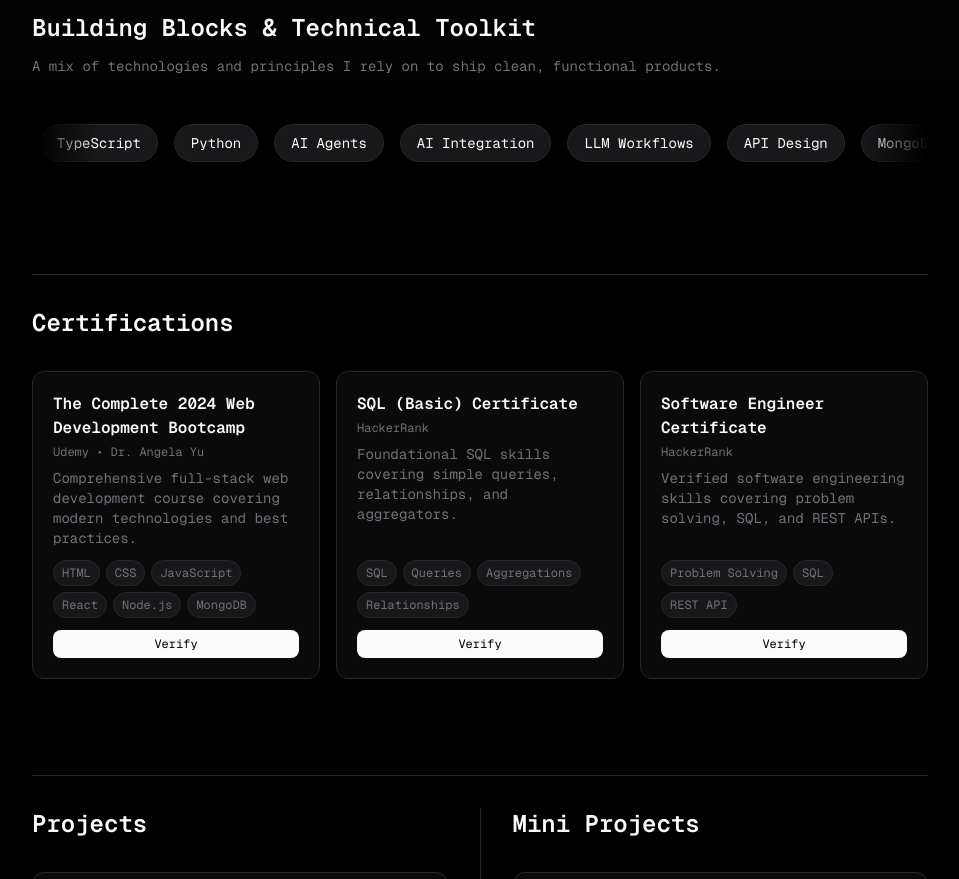
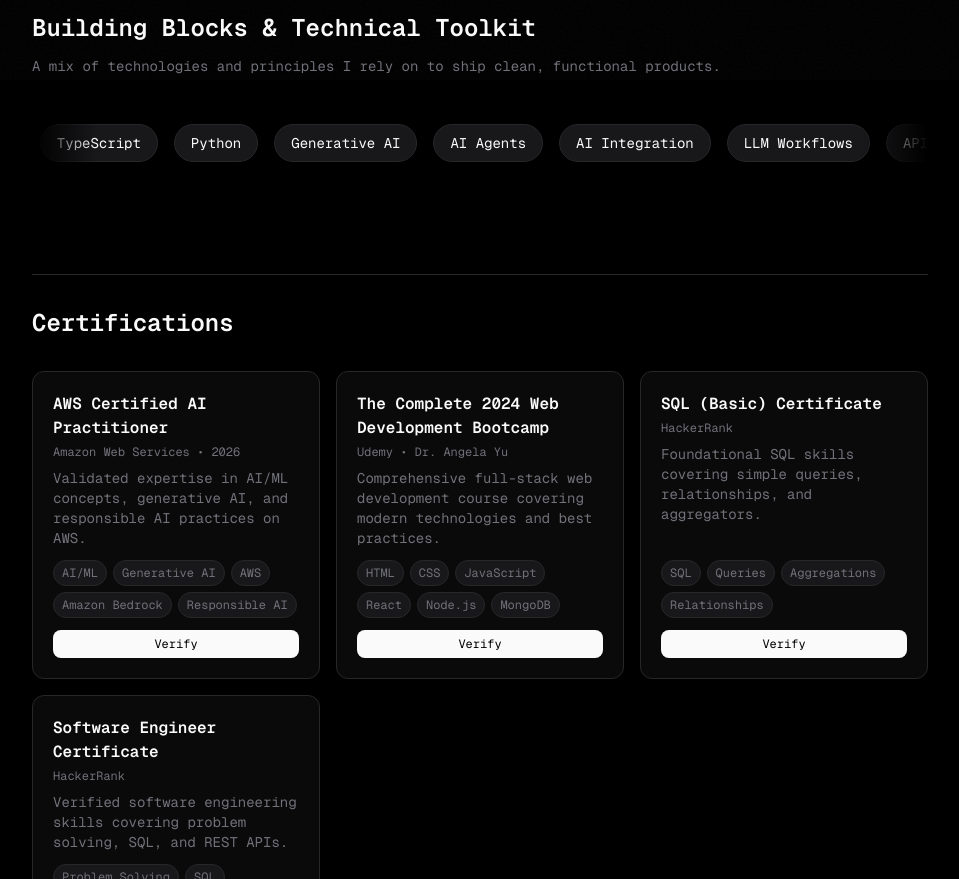
Before and after one commit to pavandeshpande12/My-portfolio, a Next.js app: page / in a window 1280 px wide. Shown: the part 720-1599 px from the top of the page, without its empty margins (160-1119 px from the left). Built offline with nearby package versions, Linux system fonts and the light colour scheme; no server answers.

Commit message:
Add AWS Certified AI Practitioner and Generative AI skill

```diff
--- a/src/components/Certifications.tsx
+++ b/src/components/Certifications.tsx
@@ -5,6 +5,13 @@
 import { useRef } from "react";
 
 const certifications = [
+  {
+    title: "AWS Certified AI Practitioner",
+    description: "Validated expertise in AI/ML concepts, generative AI, and responsible AI practices on AWS.",
+    issuer: "Amazon Web Services • 2026",
+    skills: ["AI/ML", "Generative AI", "AWS", "Amazon Bedrock", "Responsible AI"],
+    link: "https://www.credly.com/badges/36245b71-90ac-41cd-9e1f-27ad1d437525/public_url",
+  },
   {
     title: "The Complete 2024 Web Development Bootcamp",
     description: "Comprehensive full-stack web development course covering modern technologies and best practices.",
--- a/src/components/Skills.tsx
+++ b/src/components/Skills.tsx
@@ -8,6 +8,7 @@
   "Next.js",
   "TypeScript",
   "Python",
+  "Generative AI",
   "AI Agents",
   "AI Integration",
   "LLM Workflows",
```
